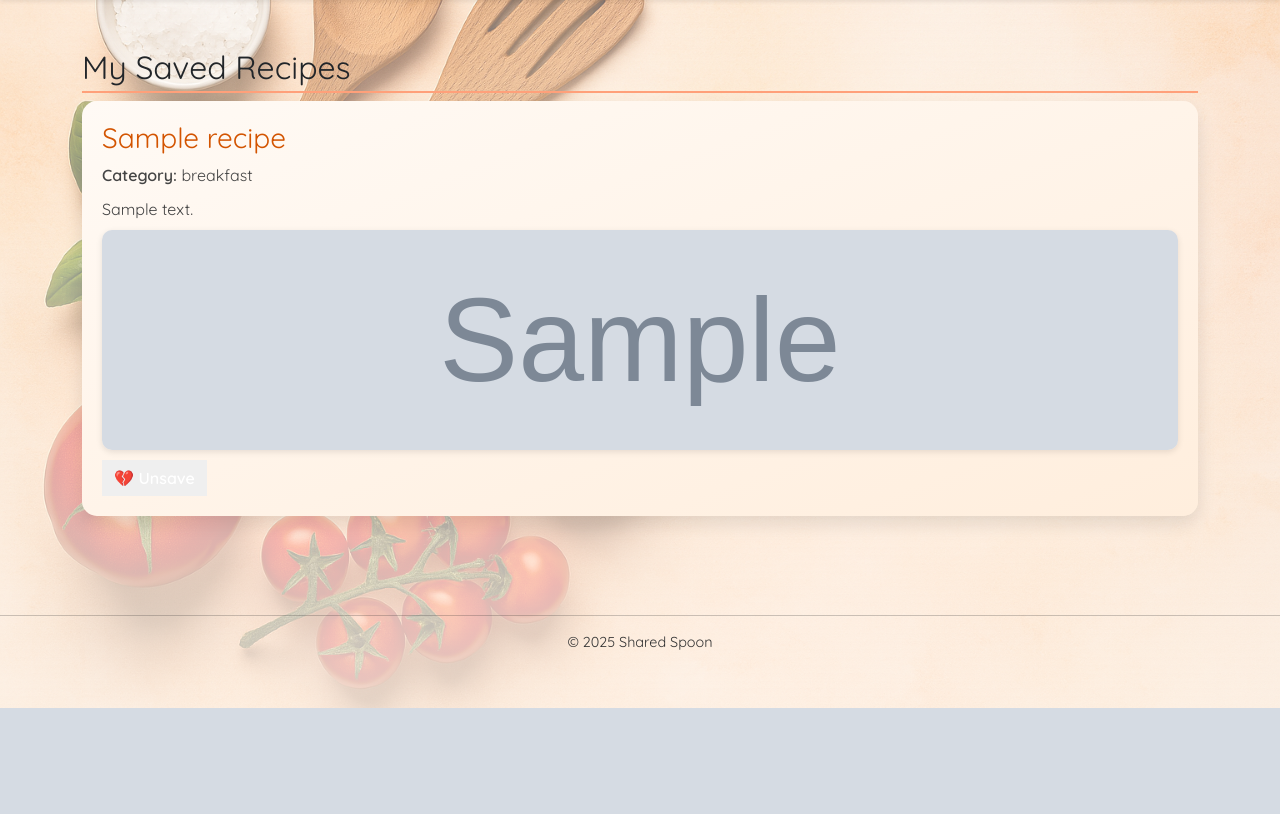
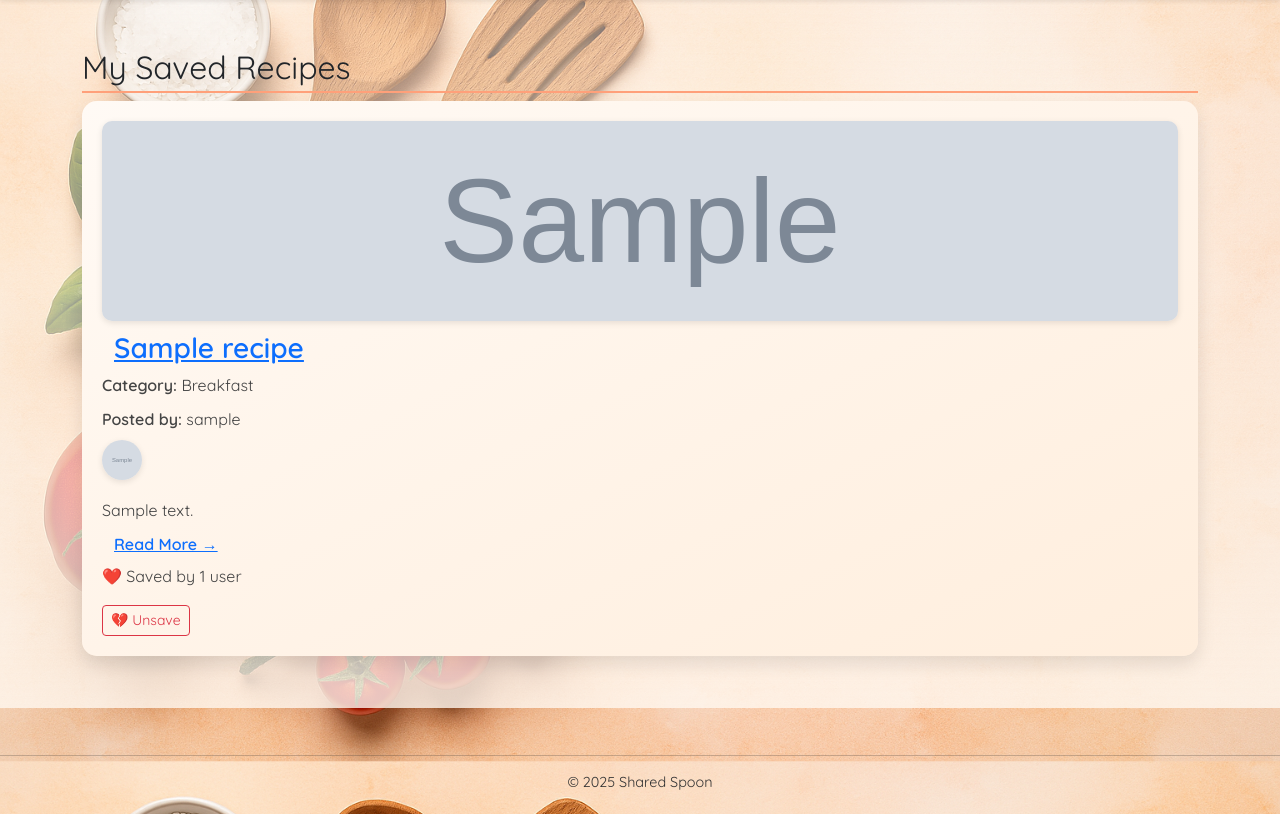
Before and after one commit to martiiann/shared-spoon, a Django app: page /favorites/ in a window 1280 px wide. Shown: the part 92-906 px from the top of the page. Before the commit the page ends 800 px from the top, so only its background shows below. Run offline with Django 5.2, Linux system fonts and the light colour scheme; a user stored in the database is signed in; tables that the repository leaves empty hold one stand-in row (values such as "Sample post"); grey boxes marked "Sample" are stand-in pictures.

Commit message:
Show author info and full recipe links in favorites

```diff
--- a/recipes/apps.py
+++ b/recipes/apps.py
@@ -1,6 +1,8 @@
 from django.apps import AppConfig
-
 
 class RecipesConfig(AppConfig):
     default_auto_field = 'django.db.models.BigAutoField'
     name = 'recipes'
+
+    def ready(self):
+        import recipes.signals  # Ensure signals are properly connected
--- a/recipes/migrations/__init__.py
+++ b/recipes/migrations/__init__.py
@@ -0,0 +1 @@
+default_app_config = 'recipes.apps.RecipesConfig'
--- a/recipes/models.py
+++ b/recipes/models.py
@@ -20,7 +20,17 @@ class Recipe(models.Model):
     image = models.ImageField(upload_to='recipe_images/', blank=True, null=True)
     created_at = models.DateTimeField(auto_now_add=True)
 
-    liked_by = models.ManyToManyField(User, related_name="favorite_recipes", blank=True)  # ⭐ ADD THIS LINE
+    liked_by = models.ManyToManyField(User, related_name="favorite_recipes", blank=True)
 
     def __str__(self):
         return self.title
+
+
+
+class Profile(models.Model):
+    user = models.OneToOneField(User, on_delete=models.CASCADE)
+    avatar = models.ImageField(upload_to='avatars/', default='default-avatar.png')  # Default image
+    bio = models.TextField(max_length=500, blank=True, null=True)  # Optional bio field
+
+    def __str__(self):
+        return f'{self.user.username} Profile'
--- a/recipes/templates/recipes/my_favorites.html
+++ b/recipes/templates/recipes/my_favorites.html
@@ -6,17 +6,29 @@
   {% if recipes %}
     {% for recipe in recipes %}
       <div class="recipe-card">
-        <h3>{{ recipe.title }}</h3>
-        <p><strong>Category:</strong> {{ recipe.category }}</p>
-        <p>{{ recipe.description }}</p>
-
         {% if recipe.image %}
-          <img src="{{ recipe.image.url }}" alt="{{ recipe.title }}" width="300">
+          <img src="{{ recipe.image.url }}" alt="{{ recipe.title }}" style="width: 100%; height: 200px; object-fit: cover;">
         {% endif %}
 
-        <form action="{% url 'toggle_favorite' recipe.id %}" method="post" style="display:inline;">
-            {% csrf_token %}
-            <button type="submit">💔 Unsave</button>
+        <h3><a href="{% url 'recipe_detail' recipe.id %}">{{ recipe.title }}</a></h3>
+
+        <p><strong>Category:</strong> {{ recipe.get_category_display }}</p>
+
+        <!-- 👤 User info -->
+        <p><strong>Posted by:</strong> {{ recipe.user.username }}</p>
+        {% if recipe.user.profile.avatar %}
+          <img src="{{ recipe.user.profile.avatar.url }}" alt="{{ recipe.user.username }}'s avatar"
+               style="width: 40px; height: 40px; border-radius: 50%;">
+        {% endif %}
+
+        <p>{{ recipe.description|truncatechars:200 }}</p>
+        <a href="{% url 'recipe_detail' recipe.id %}">Read More →</a>
+
+        <p>❤️ Saved by {{ recipe.liked_by.count }} user{{ recipe.liked_by.count|pluralize }}</p>
+
+        <form action="{% url 'toggle_favorite' recipe.id %}" method="post">
+          {% csrf_token %}
+          <button type="submit" class="btn btn-sm btn-outline-danger mt-2">💔 Unsave</button>
         </form>
       </div>
     {% endfor %}
--- a/recipes/views.py
+++ b/recipes/views.py
@@ -8,8 +8,7 @@ from django.urls import reverse
 from django.contrib import messages
 from django.core.paginator import Paginator
 
-
-
+# View for the home page
 def index(request):
     recipes = Recipe.objects.all().order_by('-created_at')
     query = request.GET.get('q')
@@ -36,7 +35,7 @@ def index(request):
         'user_recipes_count': user_recipes_count,
     })
 
-
+# Register view for creating a new account
 def register(request):
     if request.method == 'POST':
         form = UserCreationForm(request.POST)
@@ -48,14 +47,14 @@ def register(request):
         form = UserCreationForm()
     return render(request, 'registration/register.html', {'form': form})
 
-
+# View to add a recipe (logged-in users only)
 @login_required
 def add_recipe(request):
     if request.method == 'POST':
         form = RecipeForm(request.POST, request.FILES)
         if form.is_valid():
             recipe = form.save(commit=False)
-            recipe.user = request.user
+            recipe.user = request.user  # Ensure the logged-in user is associated with the recipe
             recipe.save()
             messages.success(request, "Recipe added successfully!")
             return redirect('my_recipes')
@@ -63,13 +62,13 @@ def add_recipe(request):
         form = RecipeForm()
     return render(request, 'recipes/add_recipe.html', {'form': form})
 
-
+# View to display the user's recipes
 @login_required
 def my_recipes(request):
     recipes = Recipe.objects.filter(user=request.user).order_by('-created_at')
     return render(request, 'recipes/my_recipes.html', {'recipes': recipes})
 
-
+# View to toggle a recipe as favorite
 @login_required
 def toggle_favorite(request, recipe_id):
     recipe = Recipe.objects.get(id=recipe_id)
@@ -79,13 +78,13 @@ def toggle_favorite(request, recipe_id):
         recipe.liked_by.add(request.user)
     return HttpResponseRedirect(request.META.get('HTTP_REFERER', reverse('index')))
 
-
+# View to display the user's favorite recipes
 @login_required
 def my_favorites(request):
     recipes = request.user.favorite_recipes.all().order_by('-created_at')
     return render(request, 'recipes/my_favorites.html', {'recipes': recipes})
 
-
+# View to edit a recipe (logged-in users only)
 @login_required
 def edit_recipe(request, recipe_id):
     recipe = Recipe.objects.get(id=recipe_id)
@@ -103,7 +102,7 @@ def edit_recipe(request, recipe_id):
         form = RecipeForm(instance=recipe)
     return render(request, 'recipes/edit_recipe.html', {'form': form})
 
-
+# View to delete a recipe (logged-in users only)
 @login_required
 def delete_recipe(request, recipe_id):
     recipe = Recipe.objects.get(id=recipe_id)
@@ -114,8 +113,7 @@ def delete_recipe(request, recipe_id):
         messages.error(request, "You can only delete your own recipes.")
     return redirect('my_recipes')
 
-
+# View to display the details of a recipe
 def recipe_detail(request, pk):
-    print(f"Recipe detail view triggered for ID {pk}")
     recipe = get_object_or_404(Recipe, pk=pk)
     return render(request, 'recipes/recipe_detail.html', {'recipe': recipe})
```
Also changed, not shown: recipes/signals.py (added, +15 -0 lines), recipes/templates/recipes/recipe_detail.html (+21 -1 lines), recipes/migrations/0004_profile.py (added).
